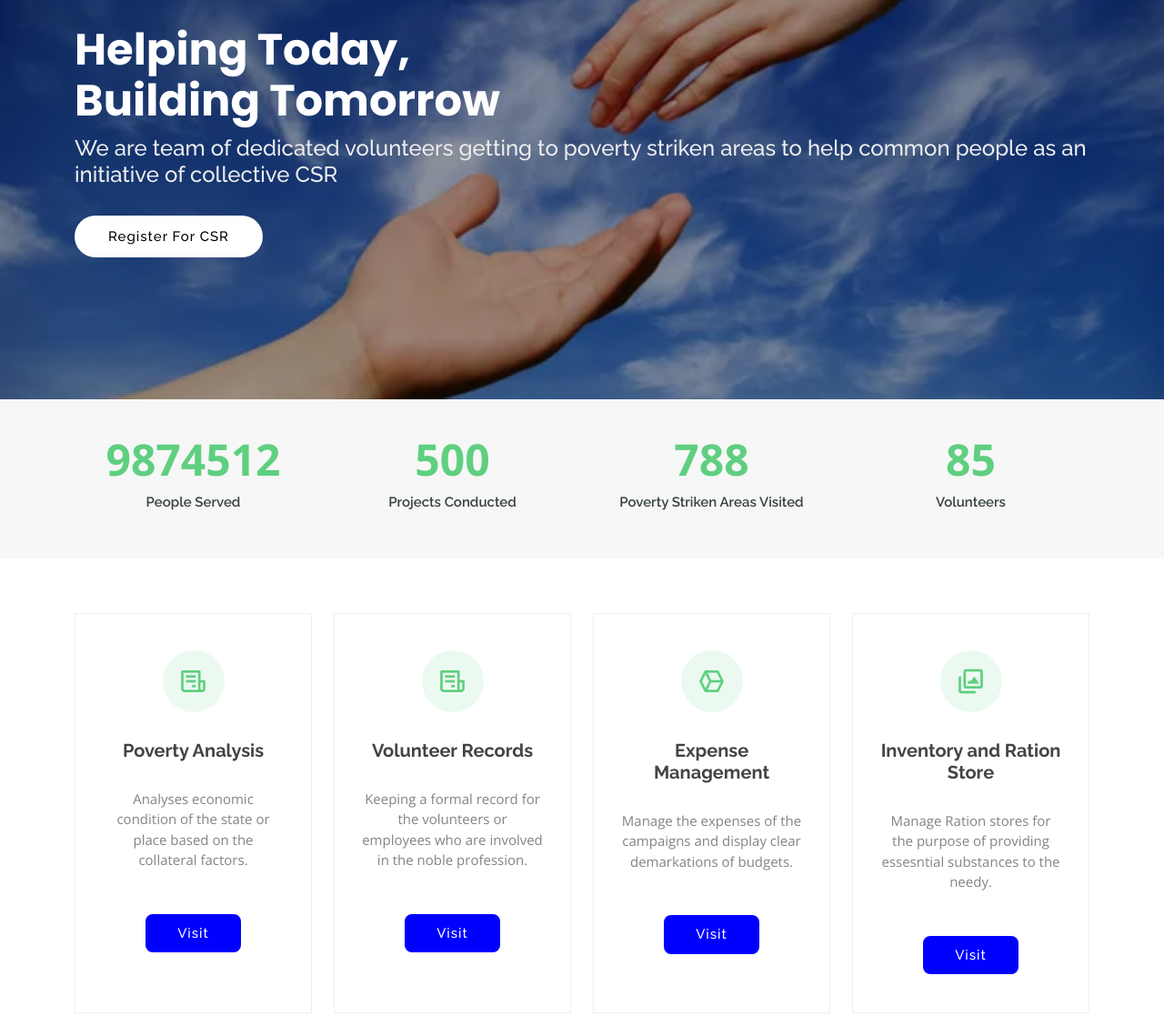
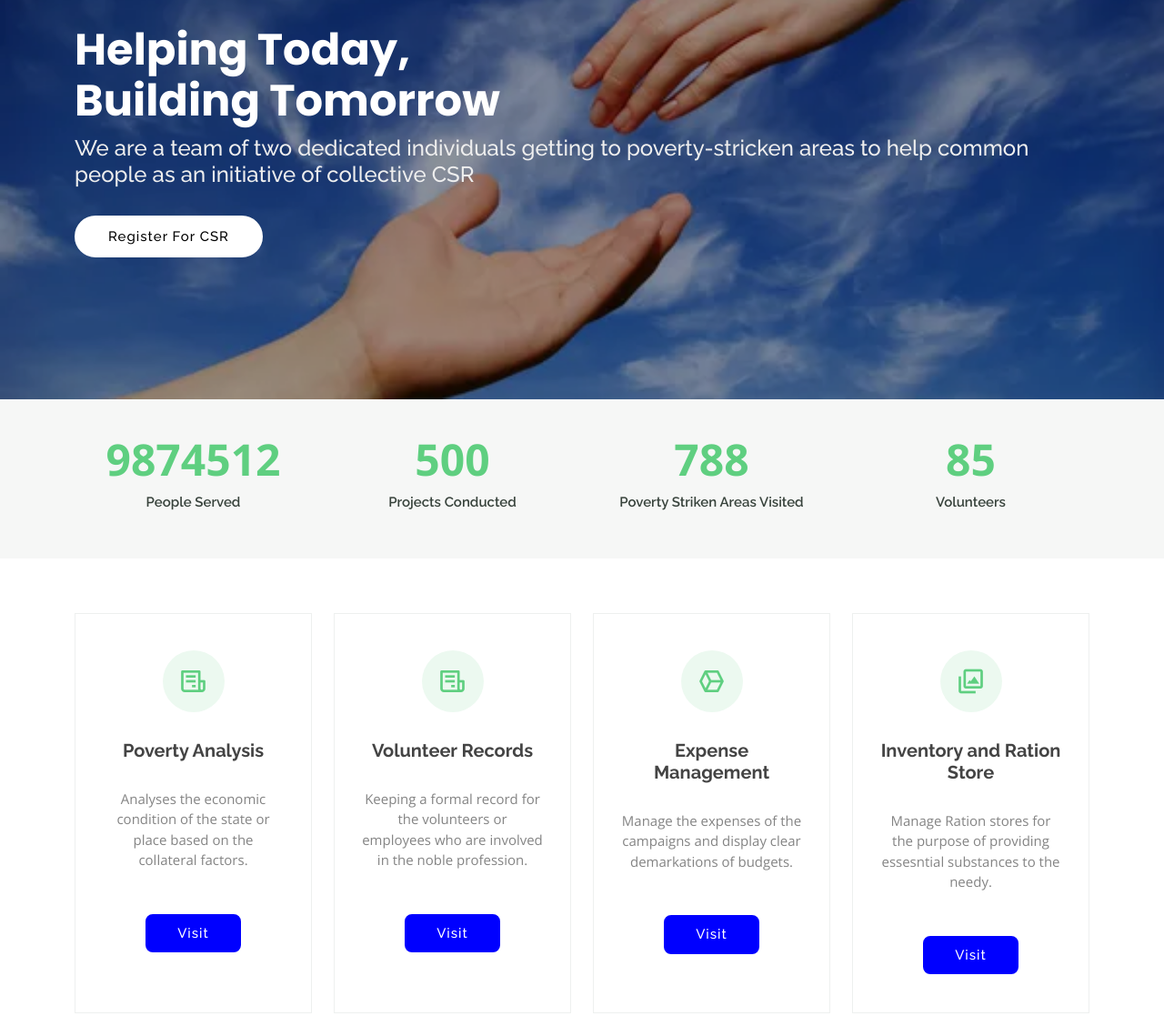
Before and after one commit to Soubarno/Helping-Hands, a plain HTML site: page index.html in a window 1280 px wide. Shown: the part 201-1318 px from the top of the page at 91% size. Drawn offline with nearby package versions, Linux system fonts and the light colour scheme.

Commit message:
Update index.html

```diff
--- a/index.html
+++ b/index.html
@@ -37,7 +37,7 @@
   <section id="hero" class="d-flex justify-content-center align-items-center">
     <div class="container position-relative" data-aos="zoom-in" data-aos-delay="100">
       <h1>Helping Today,<br>Building Tomorrow</h1>
-      <h2>We are team of dedicated volunteers getting to poverty striken areas to help common people as an initiative of collective CSR </h2>
+      <h2>We are a team of two dedicated individuals getting to poverty-stricken areas to help common people as an initiative of collective CSR </h2>
       <a href="https://csr.gov.in/content/csr/global/master/home/home.html" target="_blank" class="btn-get-started">Register For CSR</a>
     </div>
   </section><!-- End Hero -->
@@ -89,7 +89,7 @@
                   <div class="icon-box mt-4 mt-xl-0">
                     <i class="bx bx-receipt"></i>
                     <h4>Poverty Analysis</h4>
-                    <p>Analyses economic condition of the state or place based on the collateral factors.</p>
+                    <p>Analyses the economic condition of the state or place based on the collateral factors.</p>
                     <a href="https://poverty.streamlit.app/" target="_blank" id="button"  class="btn-get-started">Visit</a>
                   </div>
                 </div>
```
